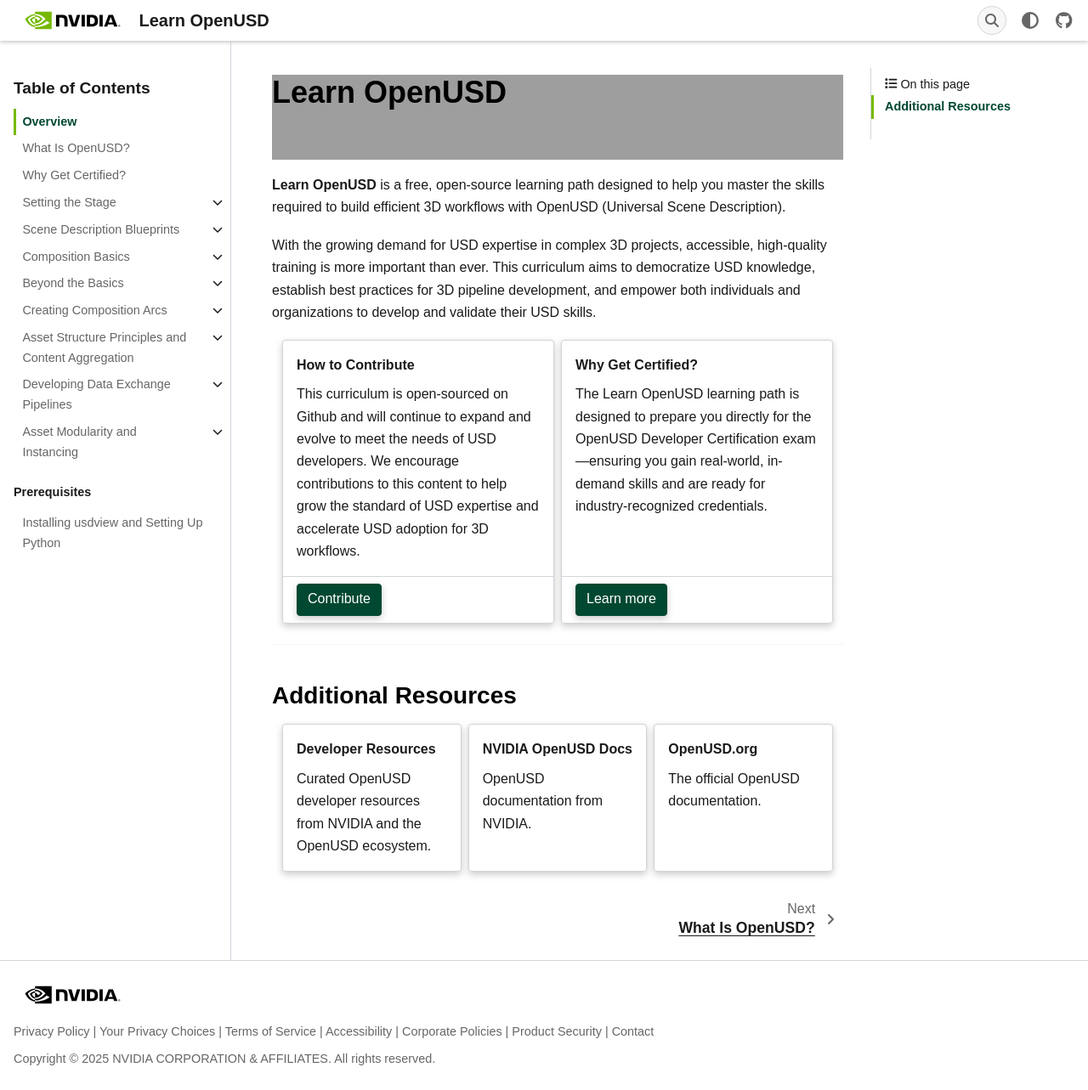
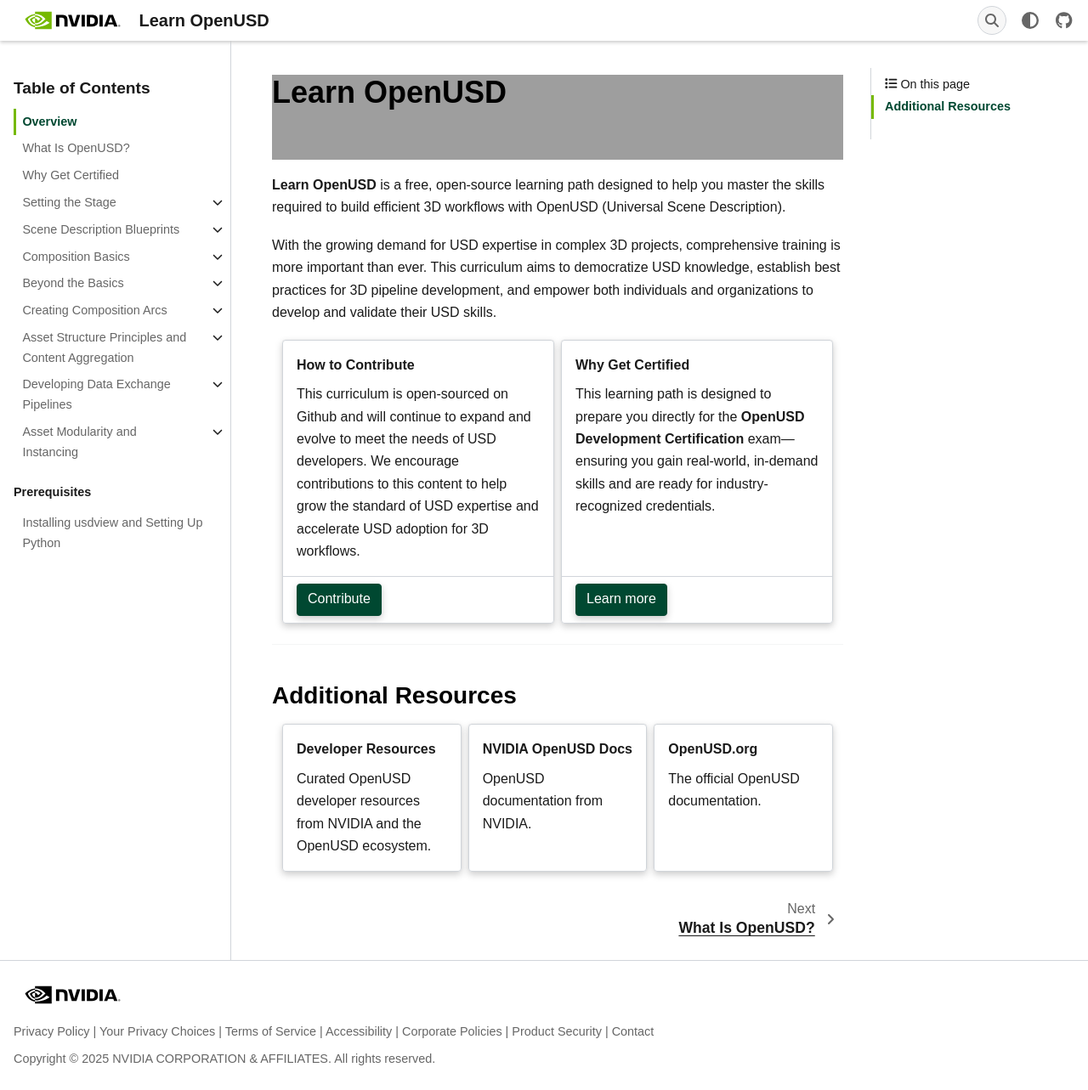
Before and after one commit to ymiuraaa/LearnOpenUSD, a Sphinx documentation site: the page built from docs/source/index.md, in a window 1280 px wide and 1283 px high. Shown: the whole window at 85% size. Built offline with Sphinx 7.4.7, drawn with Linux system fonts in a browser that asks for light colours; some web fonts are replaced.

Commit message:
Apply minor improvements to intro pages.

```diff
--- a/docs/source/conf.py
+++ b/docs/source/conf.py
@@ -62,6 +62,8 @@
 myst_enable_extensions = ['colon_fence', 'html_image', 'attrs_inline', 'attrs_block']
 myst_title_to_header = True
 myst_number_code_blocks = ['python', 'py', 'usda', 'usd']
+myst_links_external_new_tab = True
+myst_heading_anchors = 3
 nb_number_source_lines = True
 nb_execution_mode = "cache"
 
--- a/docs/source/index.md
+++ b/docs/source/index.md
@@ -3,7 +3,7 @@
 
 **Learn OpenUSD** is a free, open-source learning path designed to help you master the skills required to build efficient 3D workflows with OpenUSD (Universal Scene Description).
 
-With the growing demand for USD expertise in complex 3D projects, accessible, high-quality training is more important than ever. This curriculum aims to democratize USD knowledge, establish best practices for 3D pipeline development, and empower both individuals and organizations to develop and validate their USD skills.
+With the growing demand for USD expertise in complex 3D projects, comprehensive training is more important than ever. This curriculum aims to democratize USD knowledge, establish best practices for 3D pipeline development, and empower both individuals and organizations to develop and validate their USD skills.
 
 :::::{grid} 1 1 2 2
 :gutter: 2
@@ -20,9 +20,9 @@
 
 ::::
 
-::::{grid-item-card} Why Get Certified?
+::::{grid-item-card} Why Get Certified
 
-The Learn OpenUSD learning path is designed to prepare you directly for the OpenUSD Developer Certification exam—ensuring you gain real-world, in-demand skills and are ready for industry-recognized credentials.
+This learning path is designed to prepare you directly for the **OpenUSD Development Certification** exam—ensuring you gain real-world, in-demand skills and are ready for industry-recognized credentials.
 +++
 :::{button-ref} why-openusd-developer-certification
 :color: primary
@@ -64,7 +64,7 @@
 
 Overview <self>
 what-openusd/index
-Why Get Certified? <why-openusd-developer-certification>
+Why Get Certified <why-openusd-developer-certification>
 stage-setting/index
 scene-description-blueprints/index
 composition-basics/index
```
Also changed, not shown: docs/source/what-openusd/index.md (+0 -2 lines), docs/source/why-openusd-developer-certification.md (+1 -1 lines).
